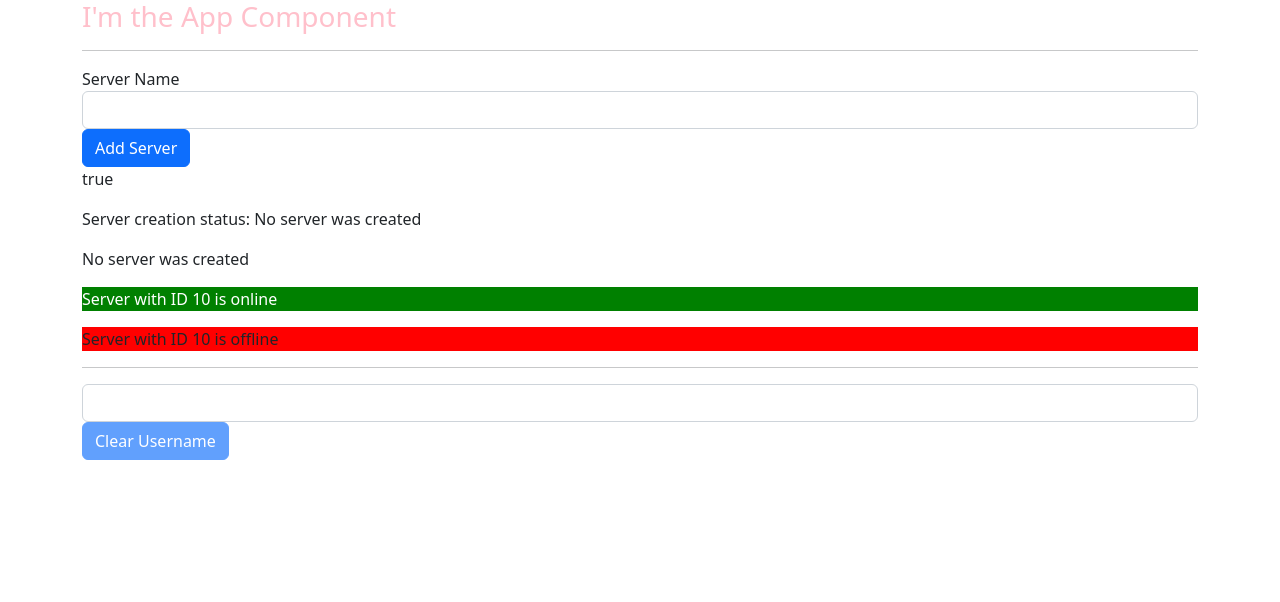
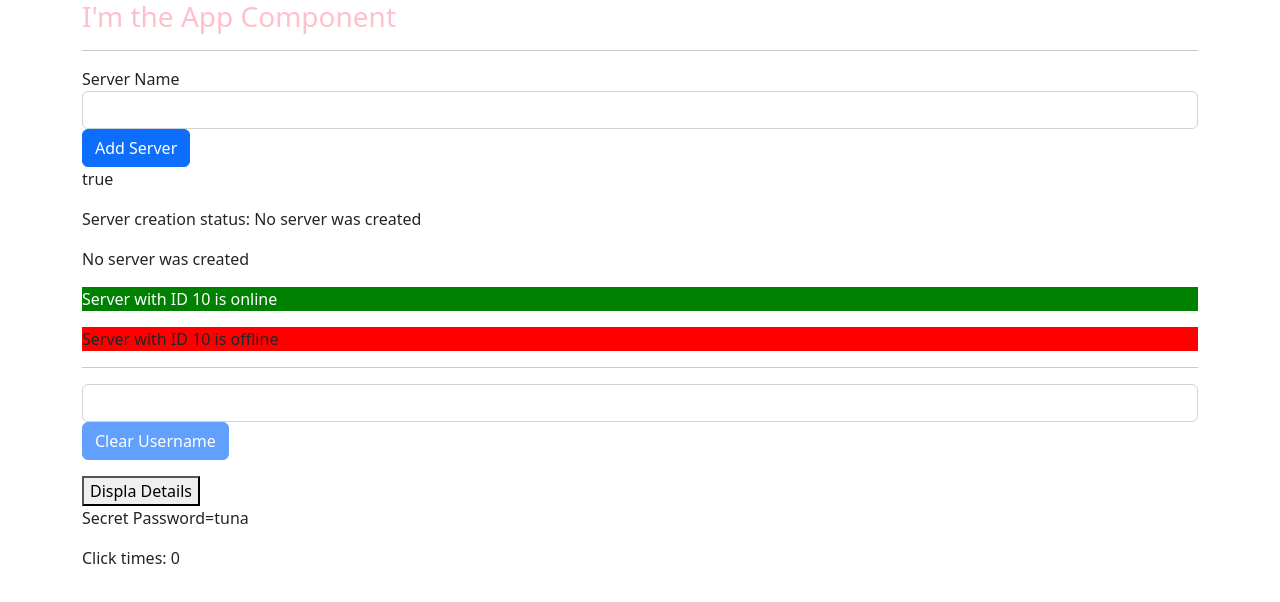
Before and after one commit to Huimin66/udemy-angular-project, an Angular app: page / in a window 1280 px wide. Shown: the top 602 px of the page. Built offline with nearby package versions, Linux system fonts and the light colour scheme.

Commit message:
Submit exercise3

```diff
--- a/src/app/app.component.html
+++ b/src/app/app.component.html
@@ -4,6 +4,7 @@
       <h3>I'm the App Component</h3>
       <hr>
       <app-servers></app-servers>
+      <app-exercise3></app-exercise3>
     </div>
   </div>
 </div>
--- a/src/app/app.module.ts
+++ b/src/app/app.module.ts
@@ -6,12 +6,14 @@ import { AppRoutingModule } from './app-routing.module';
 import { AppComponent } from './app.component';
 import { ServersComponent } from './servers/servers.component';
 import { FormsModule } from '@angular/forms';
+import { Exercise3Component } from './exercise3/exercise3.component';
 
 @NgModule({
   declarations: [
     AppComponent,
     ServerComponent,
-    ServersComponent
+    ServersComponent,
+    Exercise3Component
   ],
   imports: [
     BrowserModule,
--- /dev/null
+++ b/src/app/exercise3/exercise3.component.html
@@ -0,0 +1,4 @@
+
+<button (click)="toggleDisplay()">Displa Details</button>
+<p *ngIf="ifParaShowed" [ngStyle]="{'background-color': getColor()}" [ngClass]="{greaterthanfive: this.clickTimes>=5}">Secret Password=tuna</p>
+<p>Click times: {{clickTimes}}</p>
--- /dev/null
+++ b/src/app/exercise3/exercise3.component.ts
@@ -0,0 +1,29 @@
+import { Component, OnInit } from '@angular/core';
+
+@Component({
+  selector: 'app-exercise3',
+  templateUrl: './exercise3.component.html',
+  styleUrls: ['./exercise3.component.scss'],
+  styles:[`
+    .greaterthanfive{
+      color:white
+    }
+  `]
+})
+export class Exercise3Component implements OnInit {
+  ifParaShowed:boolean = true
+  clickTimes = 0
+  constructor() { }
+
+  ngOnInit(): void {
+  }
+
+  toggleDisplay(){
+    this.clickTimes++
+    this.ifParaShowed = !this.ifParaShowed
+  }
+
+  getColor(){
+    return this.clickTimes>=5? 'blue' :'white'
+  }
+}
```
Also changed, not shown: src/app/exercise3/exercise3.component.scss (added), 1 other file (tests, documents, lock files or other folders).
